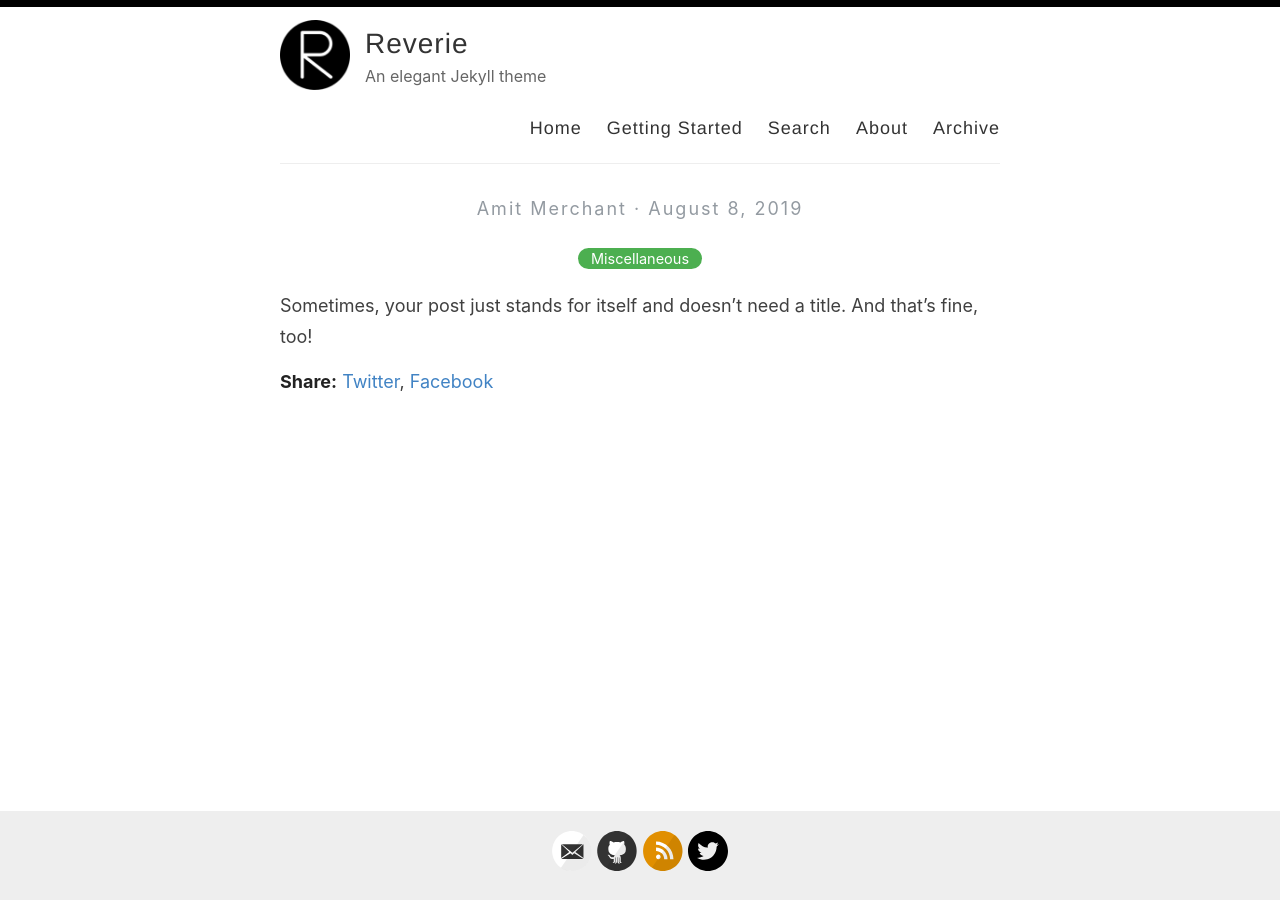
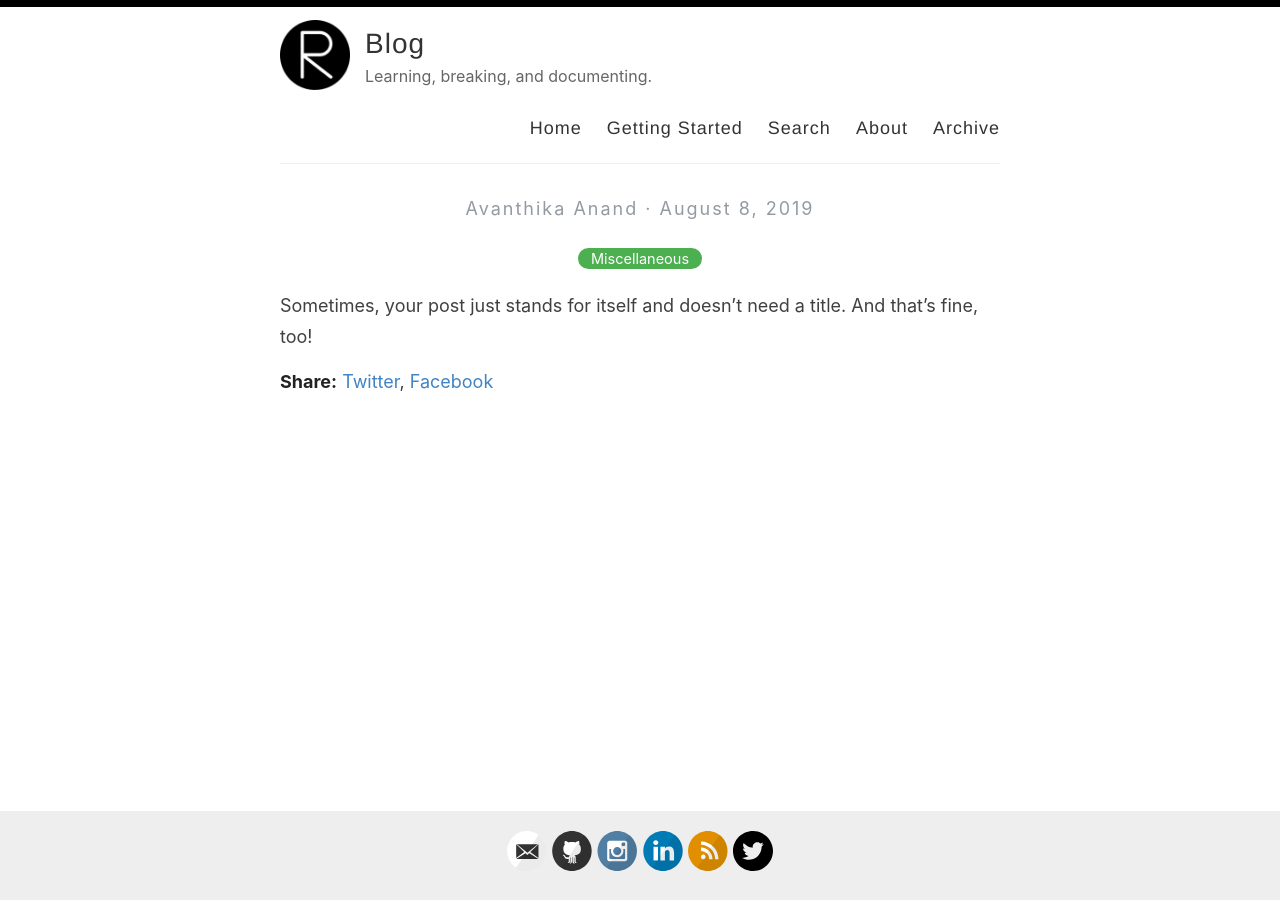
Before and after one commit to av4nth1ka/av4nth1ka.github.io, a Jekyll site: the page built from _posts/2019-08-08-no-title-posts.md, in a window 1280 px wide. Built offline with Jekyll 4.4.1, drawn with Linux system fonts in a browser that asks for light colours.

Commit message:
updated _config.yml

```diff
--- a/_config.yml
+++ b/_config.yml
@@ -3,13 +3,13 @@
 #
 
 # Name of your site (displayed in the header)
-name: Reverie
+name: Blog
 
 # Name of the author
-author: Amit Merchant
+author: Avanthika Anand
 
 # Short bio or description (displayed in the header)
-description: An elegant Jekyll theme
+description: Learning, breaking, and documenting.
 
 # URL of your avatar or profile pic (you could use your GitHub profile pic)
 avatar: /images/reverie.png
@@ -21,15 +21,15 @@ avatar: /images/reverie.png
 # Includes an icon in the footer for each username you enter
 footer-links:
   dribbble:
-  email: amit.d.merchant@gmail.com
+  email: avanthikaanand1@gmail.com
   facebook:
   flickr:
-  github: amitmerchant1990/reverie
-  instagram:
-  linkedin:
+  github: github.com/av4nth1ka
+  instagram: instagram.com/avanth1ka__
+  linkedin: www.linkedin.com/in/avanthika-anand-00b017244
   pinterest:
   rss: rss
-  twitter: amit_merchant
+  twitter: av4nth1ka
   stackoverflow:
   youtube: # channel/<your_long_string> or user/<user-name>
   googleplus: # anything in your profile username that comes after plus.google.com/
@@ -41,21 +41,21 @@ footer-links:
 disqus:
 
 # Enter your Google Analytics web tracking code (e.g. UA-2110908-2) to activate tracking
-google_analytics: UA-43339302-11
+#google_analytics: G-GBD2HSN2Q5
 
 # For newer "GA4" analytics, use the following instead of the "UA" entry above
-#google_analytics_ga4: G-GABC1DEFG
+google_analytics_ga4: G-GBD2HSN2Q5
 
 # Your website URL (e.g. http://amitmerchant1990.github.io or http://www.amitmerchant.com)
 # Used for Sitemap.xml and your RSS feed
-url: http://www.amitmerchant.com/reverie
-enforce_ssl: https://www.amitmerchant.com/reverie
+url: https://av4nth1ka.github.io/
+enforce_ssl: https://av4nth1ka.github.io/
 
 # If you're hosting your site at a Project repository on GitHub pages
 # (http://yourusername.github.io/repository-name)
 # and NOT your User repository (http://yourusername.github.io)
 # then add in the baseurl here, like this: "/repository-name"
-baseurl: "/reverie"
+#baseurl: "/reverie"
 
 #
 # !! You don't need to change any of the configuration flags below !!
```
